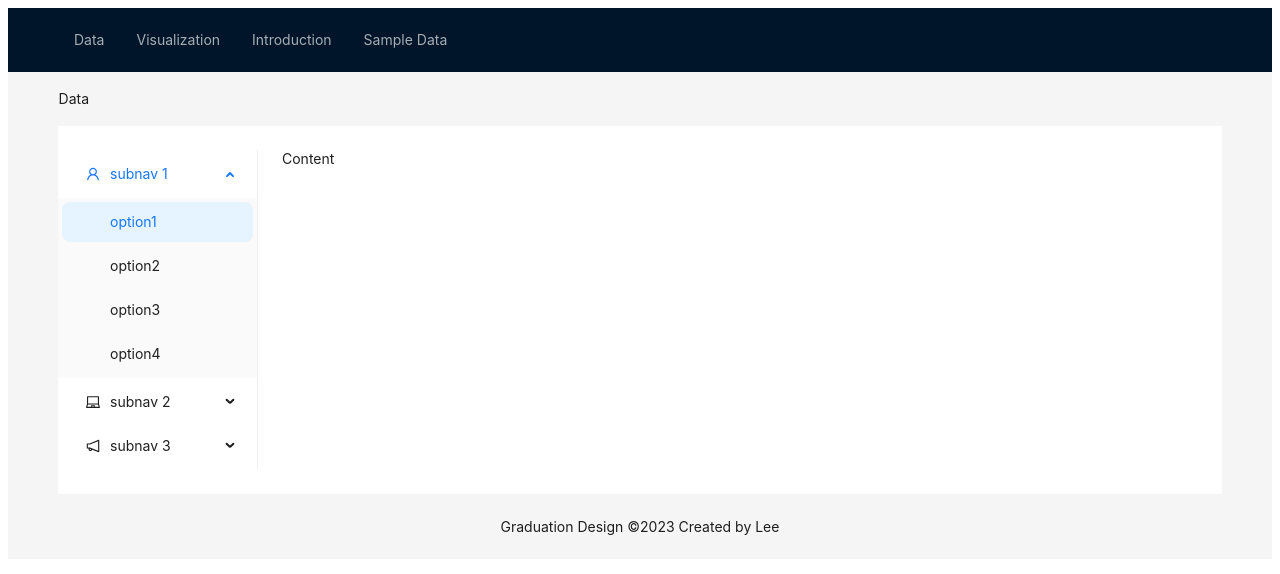
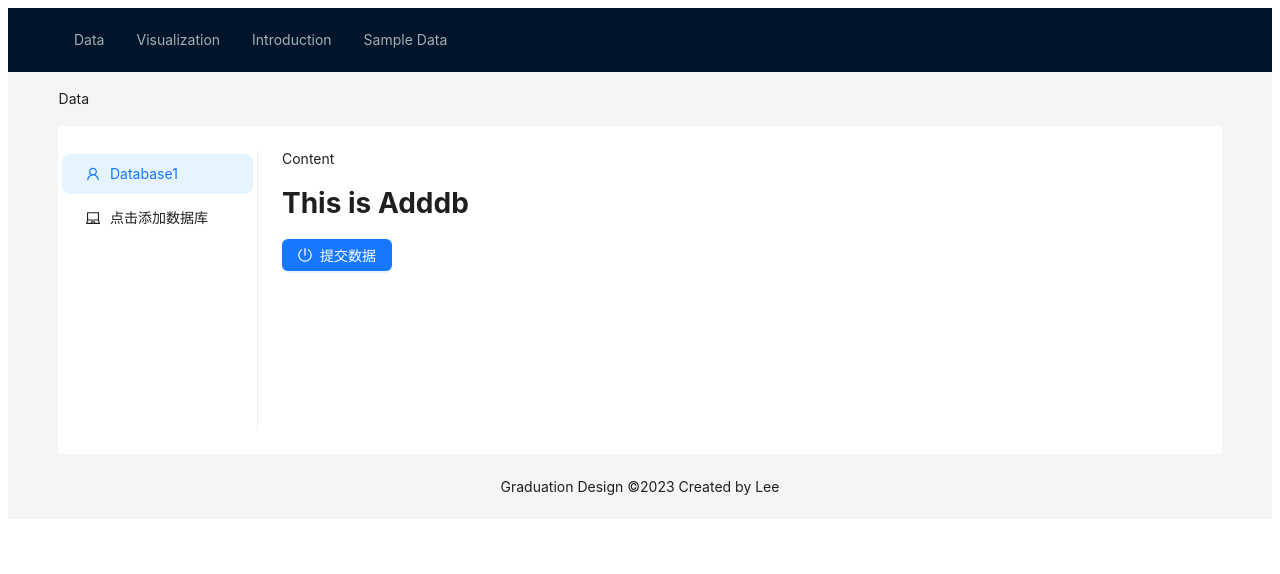
Before and after one commit to Printemps417/Graduation, a React (Create React App) app in the folder front_end/: page /Data in a window 1280 px wide. Shown: the top 574 px of the page. Built offline with nearby package versions, Linux system fonts and the light colour scheme.

Commit message:
Framwork

```diff
--- /dev/null
+++ b/front_end/src/Adddb.js
@@ -0,0 +1,50 @@
+import { PoweroffOutlined } from '@ant-design/icons'
+import { Button, Space } from 'antd'
+import { useState } from 'react'
+import { useSearchParams } from "react-router-dom"
+import { LaptopOutlined, NotificationOutlined, UserOutlined } from '@ant-design/icons'
+import { useContext } from 'react'
+import useItems from 'antd/es/menu/hooks/useItems'
+import { DatabaseContext } from './Data'
+
+const Adddb = () => {
+    const [loadings, setLoadings] = useState([])
+    const { useritem, setUseritem } = useContext(DatabaseContext)
+    console.log(useritem, setUseritem)
+    const enterLoading = (index) => {
+        setLoadings((prevLoadings) => {
+            const newLoadings = [...prevLoadings]
+            newLoadings[index] = true
+            return newLoadings
+        })
+        setTimeout(() => {
+            setLoadings((prevLoadings) => {
+                const newLoadings = [...prevLoadings]
+                newLoadings[index] = false
+                setUseritem([...useritem, UserOutlined])
+                return newLoadings
+            })
+        }, 500)
+    }
+    return (
+        <>
+            <h1>This is Adddb</h1>
+            <Space direction="vertical">
+                <Space wrap>
+                    <Button
+                        type="primary"
+                        icon={<PoweroffOutlined />}
+                        loading={loadings[1]}
+                        onClick={() => {
+                            enterLoading(1)
+
+                        }}
+                    >
+                        提交数据
+                    </Button>
+                </Space>
+            </Space>
+        </>
+    )
+}
+export default Adddb
--- a/front_end/src/App.js
+++ b/front_end/src/App.js
@@ -1,11 +1,13 @@
 import { LaptopOutlined, NotificationOutlined, UserOutlined } from '@ant-design/icons'
 import { Breadcrumb, Layout, Menu, theme } from 'antd'
-import { BrowserRouter, Routes, Route, Link } from 'react-router-dom'
+import { BrowserRouter, Routes, Route, Link, Switch } from 'react-router-dom'
 import Data from './Data'
 import Introduction from './Introduction'
 import Sample from './Sample_data'
 import Visualization from './Visualization'
 import React from 'react'
+import Database from './Database'
+import Adddb from './Adddb'
 const { Header, Content, Footer, Sider } = Layout
 const items1 = ['Data', 'Visualization', 'Introduction', 'Sample Data'].map((key) => ({
   key,
@@ -45,7 +47,11 @@ const App = () => {
         <Routes>
           {/* 一级路由组件渲染位置 */}
           <Route path="/" element={<Data />}></Route>
-          <Route path="/Data" element={<Data />}></Route>
+          <Route path="/Data" element={<Data />}>
+            <Route path="/Data/" element={<Adddb />}></Route>
+            <Route path="/Data/adddb" element={<Adddb />}></Route>
+            <Route path="/Data/database" element={<Database />}></Route>
+          </Route>
           <Route path="/Introduction" element={<Introduction />}></Route>
           <Route path="/Visualization" element={<Visualization />}></Route>
           <Route path="/Sample data" element={<Sample />}></Route>
--- a/front_end/src/Data.js
+++ b/front_end/src/Data.js
@@ -1,28 +1,59 @@
 import { LaptopOutlined, NotificationOutlined, UserOutlined } from '@ant-design/icons'
 import { Breadcrumb, Layout, Menu, theme } from 'antd'
-import { BrowserRouter, Routes, Route, Link } from 'react-router-dom'
+import { Routes, Route, Link, Outlet } from 'react-router-dom'
+import { Button, Space } from 'antd'
 import React from 'react'
+import { useState } from 'react'
+import Adddb from './Adddb'
+
 const { Header, Content, Footer, Sider } = Layout
+export const DatabaseContext = React.createContext()
+// 用于传输数据
+const Left_menu = ({ key, items2 }) => {
+    // 定义渲染格式
+    if (key == items2.length) {
+        return (
+            <Button type="primary">新建数据库</Button>
+        )
+    }
+    else {
+        return `Database${key}`
+    }
+}
 const Data = () => {
     const {
         token: { colorBgContainer },
     } = theme.useToken()
-    const items2 = [UserOutlined, LaptopOutlined, NotificationOutlined].map((icon, index) => {
+    const [useritem, setUseritem] = useState([UserOutlined])
+    const items2 = [...useritem, LaptopOutlined].map((icon, index) => {
         const key = String(index + 1)
         return {
-            key: `sub${key}`,
+            key: `${key}`,
             icon: React.createElement(icon),
-            label: `subnav ${key}`,
-            children: new Array(4).fill(null).map((_, j) => {
-                const subKey = index * 4 + j + 1
-                return {
-                    key: subKey,
-                    label: `option${subKey}`,
+            label:
+                <Link
+                    to={key > useritem.length ? `/Data/adddb` : `/Data/database?database=${key}`}
+                    onClick={() => {
+                        if (key > useritem.length) {
+                            console.log('添加数据库被点击')
+                            // setUseritem([...useritem, UserOutlined])
                         }
-            }),
+                        else {
+                            console.log('数据库被点击')
+                        }
+                    }}
+                >{key <= useritem.length ? `Database${key}` : '点击添加数据库'}</Link>
+            // children: new Array(4).fill(null).map((_, j) => {
+            //     const subKey = index * 4 + j + 1
+            //     return {
+            //         key: subKey,
+            //         label: `option${subKey}`,
+            //     }
+            // }),
         }
     })
     return (
+        <DatabaseContext.Provider value={{ useritem, setUseritem }}>
             <Layout>
                 <Breadcrumb
                     style={{
@@ -32,6 +63,8 @@ const Data = () => {
                 >
                     <Breadcrumb.Item>Data</Breadcrumb.Item>
                 </Breadcrumb>
+
+
                 <Content
                     style={{
                         padding: '0 50px',
@@ -66,10 +99,13 @@ const Data = () => {
                             }}
                         >
                             Content
+                            <Outlet></Outlet>
                         </Content>
                     </Layout>
                 </Content>
             </Layout>
+        </DatabaseContext.Provider>
+
     )
 }
 export default Data
--- /dev/null
+++ b/front_end/src/Database.js
@@ -0,0 +1,12 @@
+import { useSearchParams } from "react-router-dom"
+
+const Database = () => {
+    let [params] = useSearchParams()
+    let database = params.get('database')
+    console.log(database)
+    // console.log('进入database')
+    return (
+        <h1>This is database{database}</h1>
+    )
+}
+export default Database
```
Lines whose indentation alone changed are shown as unchanged.
